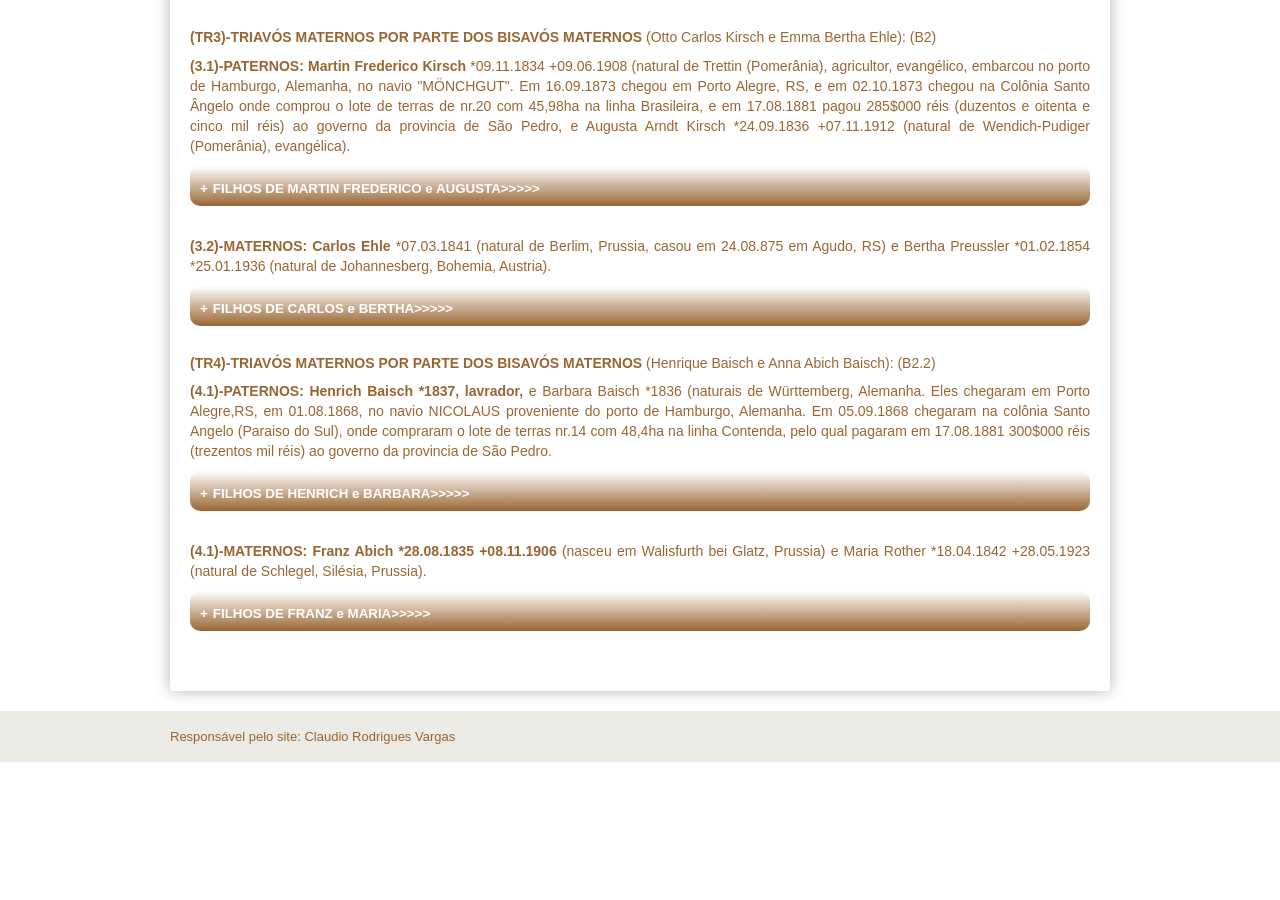
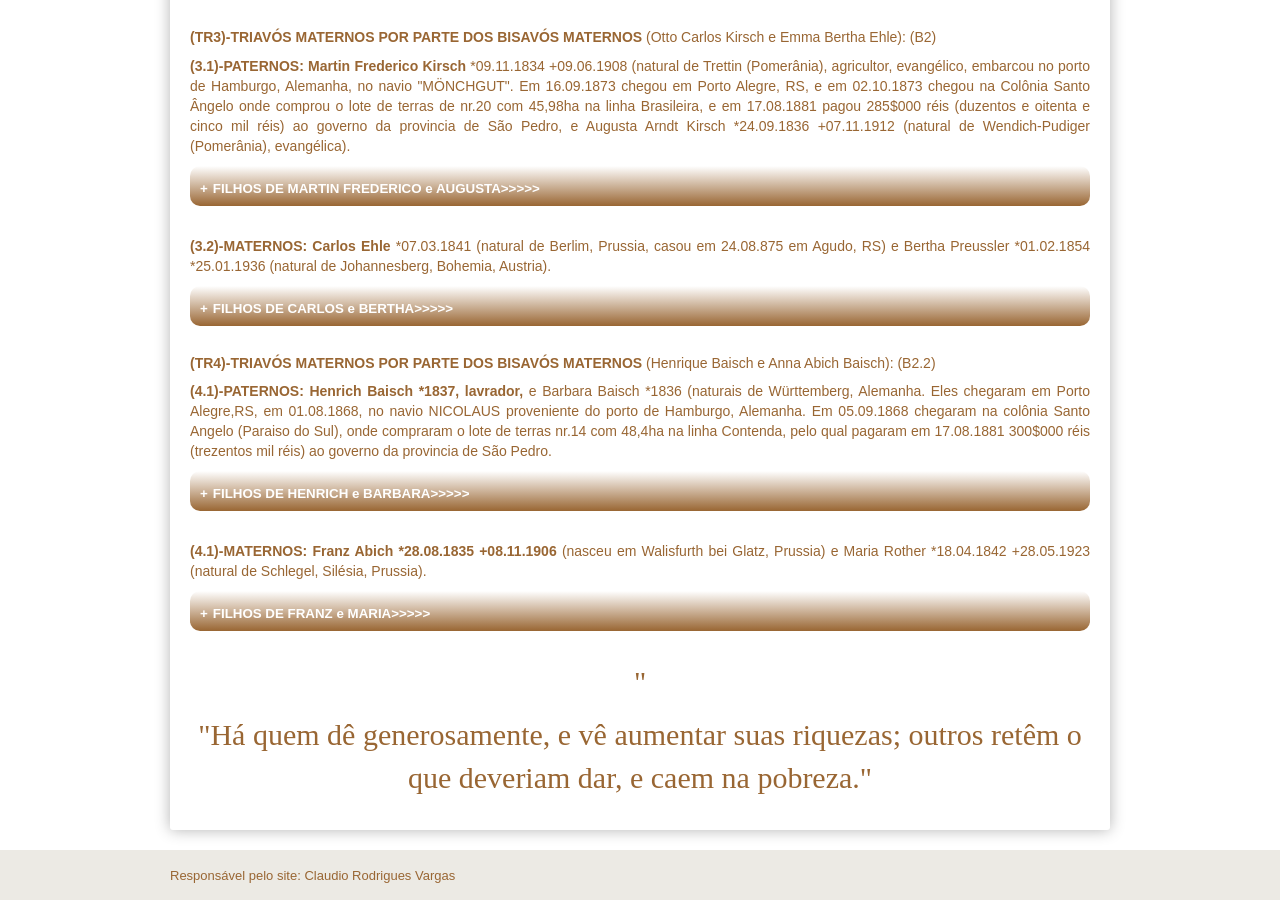
Before and after one commit to claudiovargas1955/claudiovargas1955.github.io, a Jekyll site: the page built from _pages/genealogia-de-sergio-luis-kirsch-da-silveira.html, in a window 1280 px wide and 900 px high, scrolled down 1918 px. Built offline with Jekyll 4.4.1, drawn with Linux system fonts in a browser that asks for light colours; some web fonts are replaced; before the commit the page ends 2680 px from its top, so only the background shows below that.

Commit message:
Update genealogia-de-sergio-luis-kirsch-da-silveira.html

```diff
--- a/_pages/genealogia-de-sergio-luis-kirsch-da-silveira.html
+++ b/_pages/genealogia-de-sergio-luis-kirsch-da-silveira.html
@@ -401,13 +401,6 @@ réis) ao governo da provincia de São Pedro.
       <b>(4.1.8)-Augusto Abich: </b>*02.09.1884 <br><br>
       <b>(4.1.9)-Roberto Abich: </b>*15.04.1887 </details></p><br>
 
-
-
-
-
-
-
-
-
-
-</p>
+<p style="color:#996633; text-align:center; font-size:30px; font-family: 'Rancho', cursive";>"<p style="color:#996633;
+text-align:center; font-size:30px; font-family: 'Rancho', cursive";>"Há quem dê generosamente, e vê aumentar suas riquezas; outros
+retêm o que deveriam dar, e caem na pobreza."</p>
```
